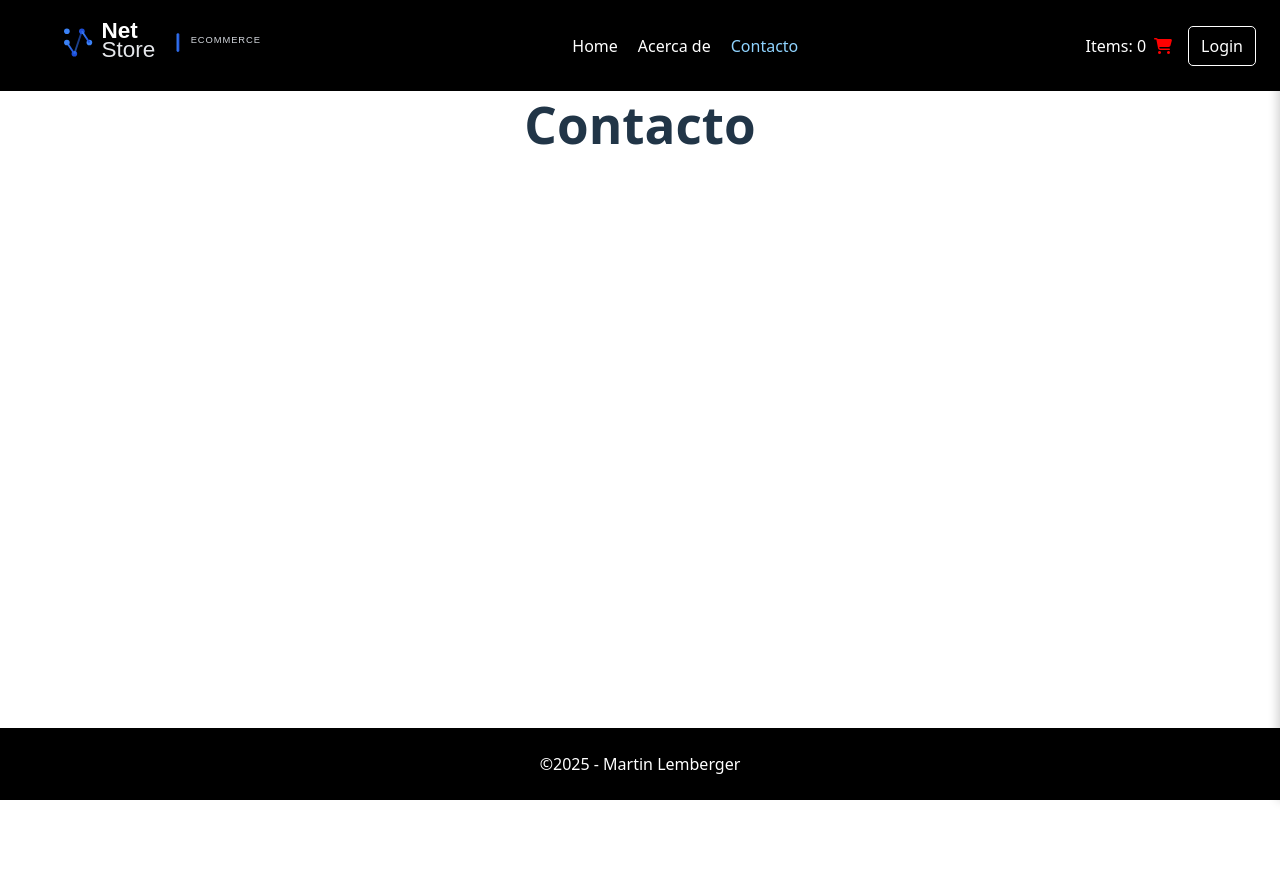
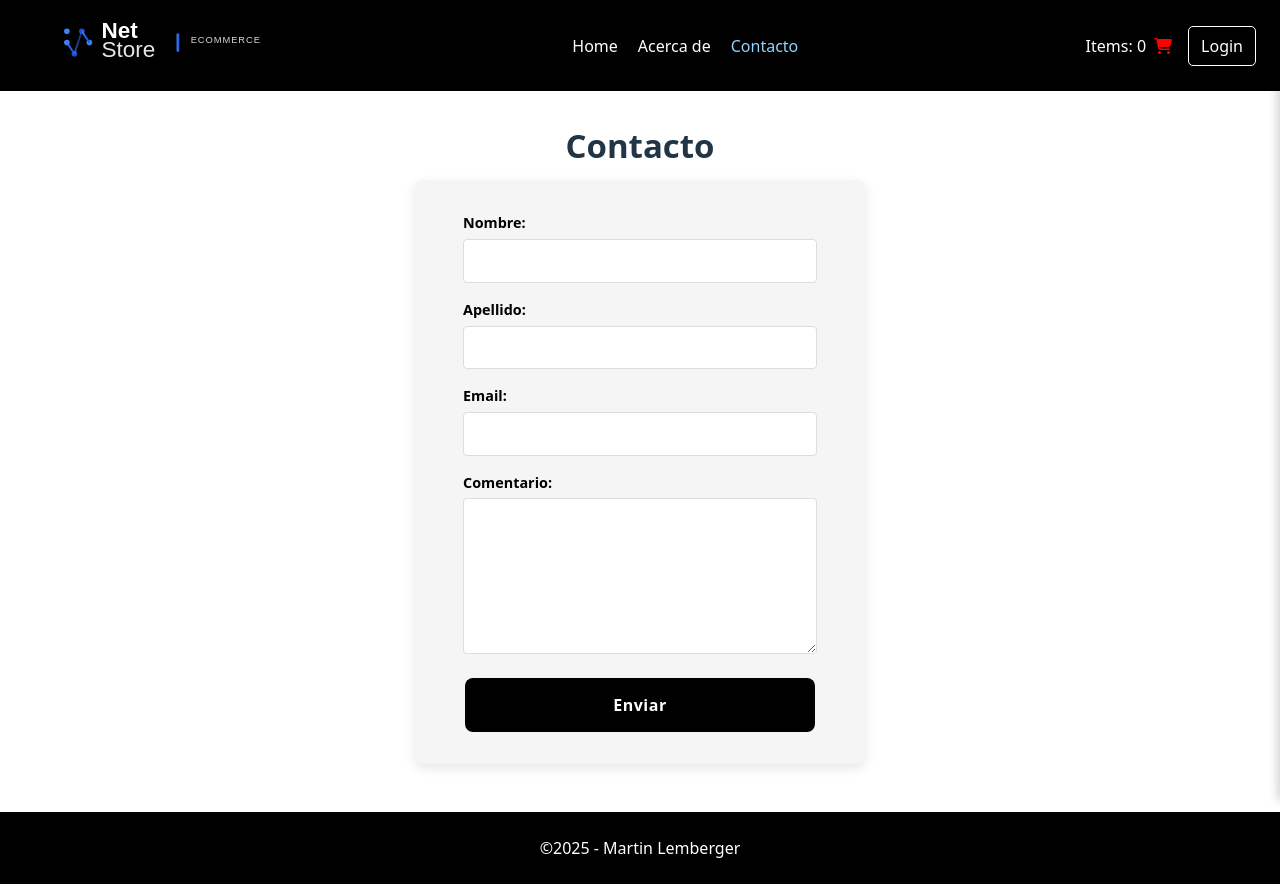
Before and after one commit to Marl8/Proyecto_Ecommerce_NetStore_React, a React (Vite) app in the folder proyecto_final_ecommerce/: page /contacto in a window 1280 px wide. Before the commit the page ends 800 px from the top, so only its background shows below. Built offline with nearby package versions, Linux system fonts and the light colour scheme.

Commit message:
Commit 11

```diff
--- a/proyecto_final_ecommerce/src/App.css
+++ b/proyecto_final_ecommerce/src/App.css
@@ -121,6 +121,27 @@ ul .link{
     margin-left: 1rem;
   }
 
+/* Imagen */
+.img-acerca-de {
+  max-width: 100%;
+  height: auto;
+  border-radius: 8px;
+  margin-bottom: 2rem;
+}
+
+/* Contenedor de texto */
+.acerca-text {
+  max-width: 800px;
+  margin-bottom: 2rem;
+}
+
+.acerca-text p {
+  font-size: 1rem;
+  color: #555;
+  line-height: 1.5;
+  text-align: center;
+}
+
 
 /* Media Queries */
 
@@ -199,4 +220,13 @@ ul .link{
     margin: 1.5rem auto 1.5rem auto;
     padding: 0 2rem;
   }
+
+  .img-acerca-de {
+    width: 100%;
+    margin-bottom: 1rem;
+  }
+
+  .acerca-text{
+    width: 100%;
+  }
 }
--- a/proyecto_final_ecommerce/src/components/FormNewProduct.jsx
+++ b/proyecto_final_ecommerce/src/components/FormNewProduct.jsx
@@ -48,7 +48,7 @@ const FormNewProduct = ({ onAgregar }) => {
     <form className="container-style" onSubmit={handleSubmit}>
       <h2 className="form-title">Agregar Producto</h2>
       <div className="form-container">
-        <label className="form-label">Nombre:</label>
+        <label className="form-label label-new-product">Nombre:</label>
         <input
           type="text"
           className="form-input"
@@ -60,7 +60,7 @@ const FormNewProduct = ({ onAgregar }) => {
         {errors.nombre && <p style={{ color: "red" }}>{errors.nombre}</p>}
       </div>
       <div className="form-container">
-        <label className="form-label">Precio:</label>
+        <label className="form-label label-new-product">Precio:</label>
         <input
           type="number"
           className="form-input"
@@ -74,7 +74,7 @@ const FormNewProduct = ({ onAgregar }) => {
       </div>
 
       <div className="form-container">
-        <label className="form-label">Descripción:</label>
+        <label className="form-label label-new-product">Descripción:</label>
         <textarea
           className="form-textarea"
           name="descripcion"
--- a/proyecto_final_ecommerce/src/components/GalleryProducts.jsx
+++ b/proyecto_final_ecommerce/src/components/GalleryProducts.jsx
@@ -6,7 +6,7 @@ import Product from './Product';
 
 const GalleryProducts = () => {
 
-  const {products, addToCart, error, cargando} = useContext(CartContext)
+  const {products, error, cargando} = useContext(CartContext)
 
   if(error){
     return <NotFound/>
@@ -19,7 +19,7 @@ const GalleryProducts = () => {
           {
               cargando ? <img src={loading} alt='loading' /> :
               products.map(producto => (
-                  <Product key={producto.id} producto={producto} addToCart= {addToCart}/>
+                  <Product key={producto.id} producto={producto}/>
               ))
           }
       </div>
--- a/proyecto_final_ecommerce/src/components/Product.jsx
+++ b/proyecto_final_ecommerce/src/components/Product.jsx
@@ -1,11 +1,11 @@
-import { useState } from "react";
 import {Link} from 'react-router-dom';
 import "./styles/styleProductos.css";
+import { useContext } from "react";
+import CartContext from "../context/CartContext";
 
+const Product = ({producto}) => {
 
-const Product = ({producto, addToCart}) => {
-  const [cantidad, setCantidad] = useState(1);
-
+  const {addToCart, cantidad, setCantidad}= useContext(CartContext);
 
   const increase = () => setCantidad((prod) => (prod < producto.stock ? prod + 1 : prod));
   const decrease = () => setCantidad((prod) => (prod > 1 ? prod - 1 : 1));
@@ -17,7 +17,7 @@ const Product = ({producto, addToCart}) => {
       </div>
 
       <h3 className="nombre">{producto.nombre}</h3>
-      <p className="precio">${producto.precio}</p>
+      <p className="precio">$ {producto.precio}</p>
       <p className="stock">{producto.stock}</p>
 
       <div className="cantidadContainer">
--- a/proyecto_final_ecommerce/src/components/styles/FormStyles.css
+++ b/proyecto_final_ecommerce/src/components/styles/FormStyles.css
@@ -17,6 +17,9 @@
     margin-bottom: -0.8rem;
     width: 100%;
     text-align: left;
+}
+
+.label-new-product{
     margin-left: 12rem;
 }
 
@@ -66,6 +69,19 @@
     letter-spacing: 0.5px;
 }
 
+.contacto-container{
+    padding: 2rem 3rem;
+}
+
+.contacto-btn{
+    width: 90%;
+}
+
+
+
+
+/* Media Queries */
+
 @media (max-width: 768px) {
 
     .container-style {
@@ -86,4 +102,8 @@
     .form-textarea {
         width: 17rem;
     }
+
+    .contacto-container{
+    padding: 1rem;
+    }
 }
--- a/proyecto_final_ecommerce/src/context/CartContext.jsx
+++ b/proyecto_final_ecommerce/src/context/CartContext.jsx
@@ -13,6 +13,7 @@ export function CartProvider({ children }) {
   const [errors, setErrors] = useState({})
 	const [isCartOpen, setCartOpen] = useState(false);
 	const [loading, setLoading] = useState(true);
+  const [cantidad, setCantidad] = useState(1);
 
   // Wrap las funciones con useCallback para evitar cambios de referencia
   const stableSetProduct = useCallback((data) => setProducts(data), []);
@@ -93,7 +94,7 @@ export function CartProvider({ children }) {
 	return(
 			<CartContext.Provider value={{cart, setCart, products, setProducts: stableSetProduct,
 				cargando, setCarga, error, setError, isCartOpen, setCartOpen, borrarProducto, vaciarCarrito,
-				addToCart, loading, setLoading: stableSetLoading, errors, setErrors}}>
+				addToCart, loading, setLoading: stableSetLoading, errors, setErrors, cantidad, setCantidad}}>
 					{children}
 			</CartContext.Provider>
 	)
--- a/proyecto_final_ecommerce/src/layouts/Acerca.jsx
+++ b/proyecto_final_ecommerce/src/layouts/Acerca.jsx
@@ -6,7 +6,17 @@ const Acerca = () => {
     <div className='home-container'>
       <Header />
       <div className='home-main'>
-        <h1>Acerca de Nosotros</h1>
+        <h1 style={{margin: '2.5rem'}}>Acerca de Nosotros</h1>
+        <img className='img-acerca-de'
+          src="https://oxefruit.es/wp-content/uploads/2024/12/cocteles-tematicos-ideas-eventos-especiales.png"
+          alt="Imagen cocteles"
+          />
+        <div className='acerca-text'>
+          <p>Lorem ipsum, dolor sit amet consectetur adipisicing elit.
+          Suscipit saepe similique nisi ullam provident deserunt esse voluptatem odio impedit
+          exercitationem unde, iste ipsa corporis cupiditate vitae atque debitis sit iusto.
+          </p>
+        </div>
       </div>
       <Footer/>
     </div>
--- a/proyecto_final_ecommerce/src/layouts/Contacto.jsx
+++ b/proyecto_final_ecommerce/src/layouts/Contacto.jsx
@@ -1,5 +1,6 @@
 import Footer from '../components/Footer.jsx'
 import Header from '../components/Header.jsx'
+import "../components/styles/FormStyles.css";
 
 const Contacto = () => {
   return (
@@ -7,6 +8,49 @@ const Contacto = () => {
       <Header/>
       <div className='home-main'>
         <h1>Contacto</h1>
+        <form className="container-style contacto-container">
+          <div className="form-container">
+            <label className="form-label">Nombre:</label>
+            <input
+              type="text"
+              className="form-input"
+              name="nombre"
+              required
+            />
+          </div>
+          <div className="form-container">
+            <label className="form-label">Apellido:</label>
+            <input
+              type="text"
+              className="form-input"
+              name="precio"
+              required
+            />
+          </div>
+
+          <div className="form-container">
+            <label className="form-label">Email:</label>
+            <input
+              type="email"
+              className="form-input"
+              name="precio"
+              required
+              min="0"
+            />
+          </div>
+
+          <div className="form-container">
+            <label className="form-label">Comentario:</label>
+            <textarea
+              className="form-textarea"
+              name="descripcion"
+              required
+            />
+          </div>
+          <button className="button-form contacto-btn">
+            Enviar
+          </button>
+        </form>
       </div>
       <Footer/>
     </div>
--- a/proyecto_final_ecommerce/src/layouts/Home.jsx
+++ b/proyecto_final_ecommerce/src/layouts/Home.jsx
@@ -9,7 +9,7 @@ const Home = () => {
     <div className='home-container'>
       <Header/>
       <div className='home-main'>
-        <div style={{background:'linear-gradient(to right, #ffeeee, #ddefbb)', padding: 0, margin: 0}} >
+        <div style={{background:'linear-gradient(to right, #ffeeee, #ddefbb)', padding: 0, margin: 0}}>
           <img src={logo} style={{margin: '1rem'}} width="50%"  alt="Logo de la tienda" />
         </div>
         <GalleryProducts/>
--- /dev/null
+++ b/proyecto_final_ecommerce/src/layouts/style/DetalleProducto.css
@@ -0,0 +1,54 @@
+h1{
+    margin-top: 2rem;
+    font-size: 33px;
+}
+
+.container-style-details {
+    background-color: #f5f5f5;
+    border-radius: 8px;
+    box-shadow: 0 4px 12px rgba(0, 0, 0, 0.1);
+    margin: 2rem 15rem 1rem 15rem;
+    padding: 1rem 0.5rem 2rem;
+}
+
+.p-styles{
+    text-align: start;
+    padding: 0.5rem;
+    margin-top: 1rem;
+    margin-bottom: 1rem;
+}
+
+.cant-button{
+    background-color: #abbdec;
+    border: none;
+    padding: 6px 12px;
+    border-radius: 4px;
+    cursor: pointer;
+    font-size: 18px;
+    font-weight: 600;
+    transition: background-color 0.2s;
+}
+
+.boton-compra{
+    background-color: #7c9df2;
+    border: none;
+    padding: 6px 12px;
+    border-radius: 4px;
+    cursor: pointer;
+    font-size: 18px;
+    font-weight: 600;
+    transition: background-color 0.2s;
+    margin: 0.5rem;
+}
+
+.boton-add-cart{
+    background-color: #8cbc8f;
+    border: none;
+    padding: 6px 12px;
+    border-radius: 4px;
+    cursor: pointer;
+    font-size: 18px;
+    font-weight: 600;
+    transition: background-color 0.2s;
+    margin: 0.5rem;
+}
```
Also changed, not shown: proyecto_final_ecommerce/src/layouts/DetalleProducto.jsx (+29 -3 lines).
